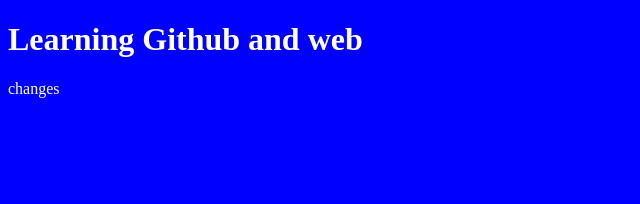
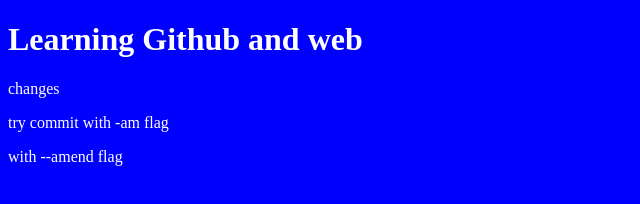
Before and after one commit to jayeshchoudhary/learn-github, a plain HTML site: page index.html in a window 1280 px wide. Shown: the whole page, without its empty margins (0-640 px from the left). Drawn offline with Linux system fonts and the light colour scheme.

Commit message:
with -am flag and the ammend flag added index.html

```diff
--- a/index.html
+++ b/index.html
@@ -10,5 +10,7 @@
 <body>
     <h1>Learning Github and web</h1>
     <p>changes</p>
+    <p>try commit with -am flag</p>
+    <p>with --amend flag</p>
 </body>
 </html>
```
